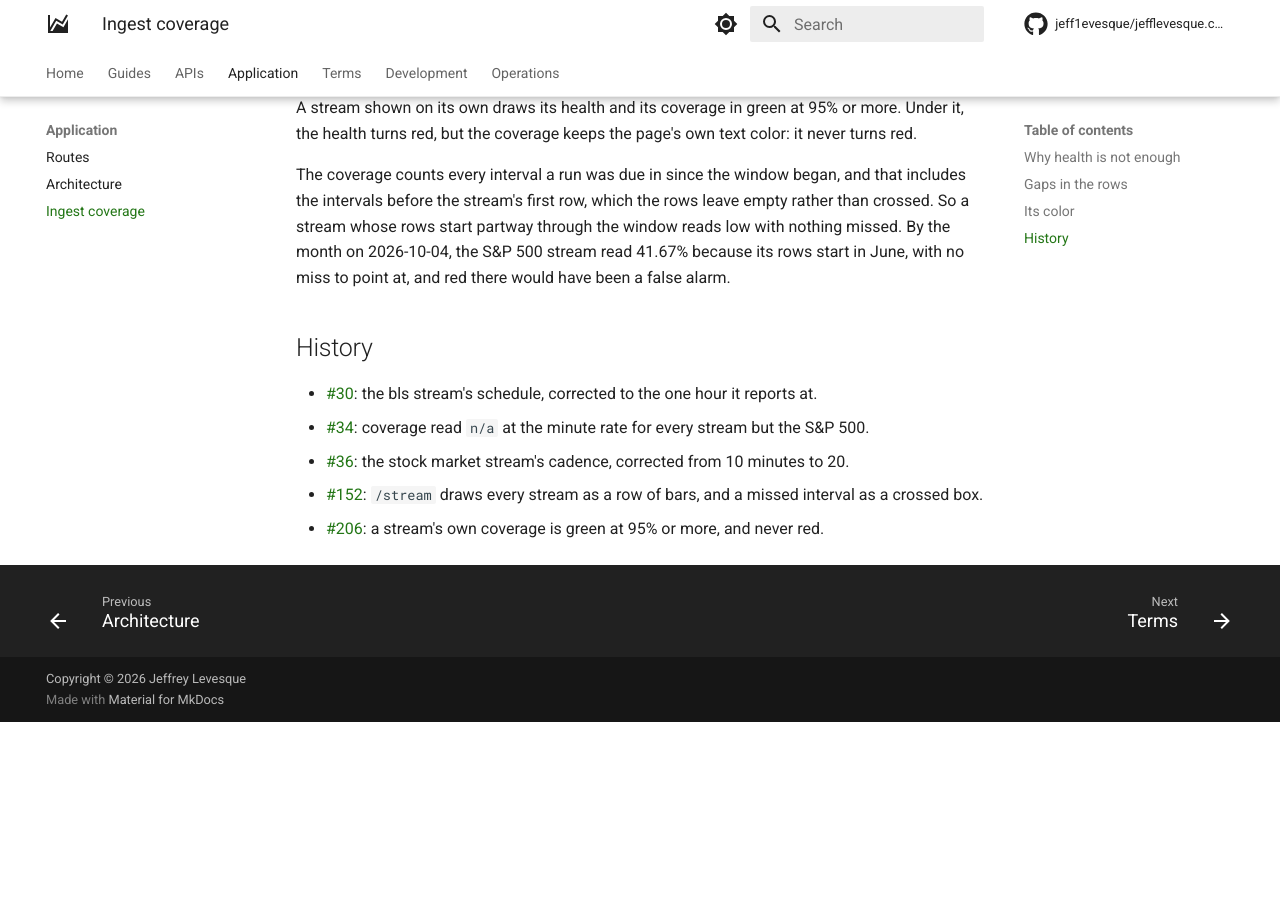
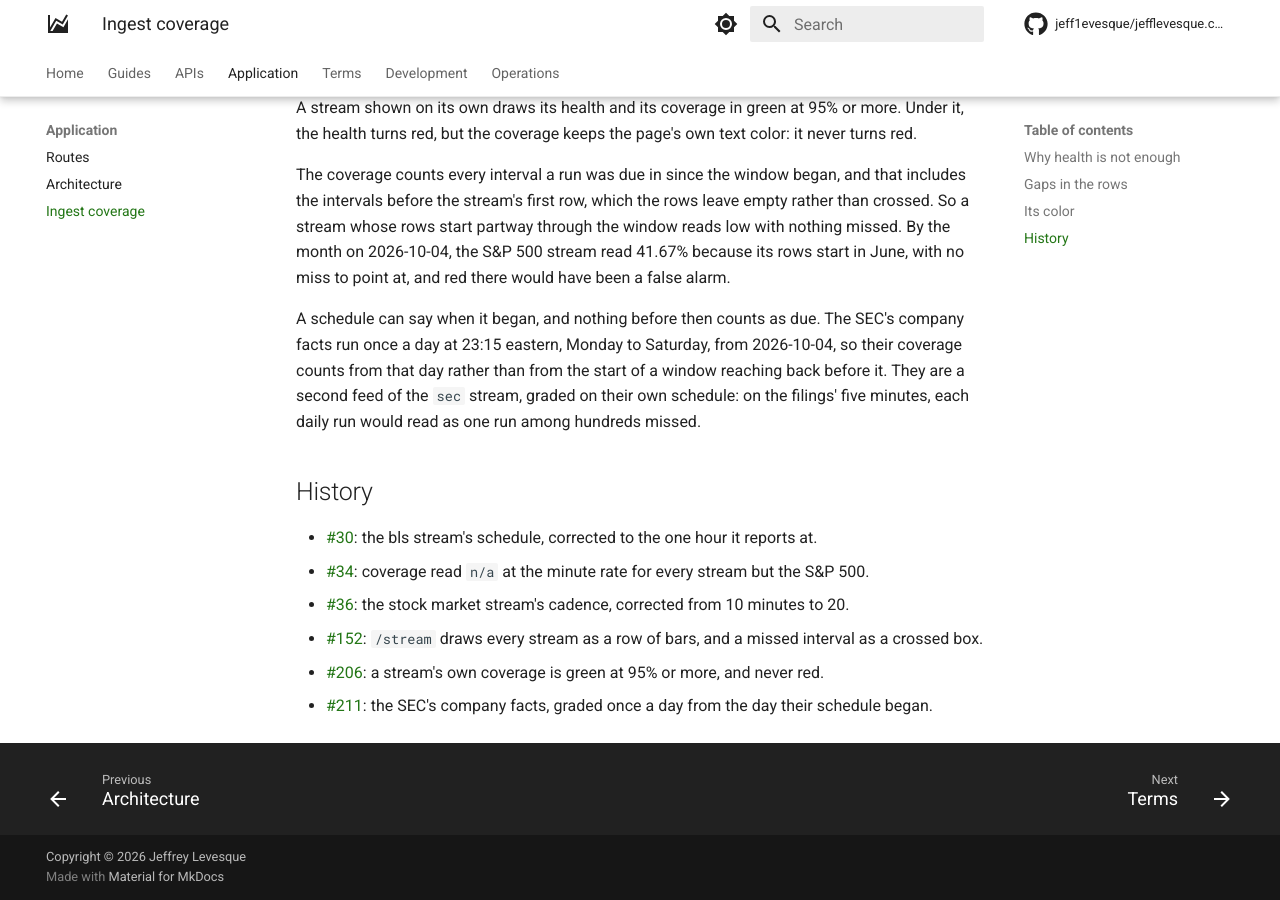
Before and after one commit to jeff1evesque/jefflevesque.com, an MkDocs documentation site: the page built from documentation/application/ingest-coverage.md, in a window 1280 px wide and 900 px high, scrolled down 1329 px. Built offline with MkDocs 1.6.1 and Material for MkDocs 9.7.7, drawn with Linux system fonts in a browser that asks for light colours; comment, search, counter and statistics services are not loaded; before the commit the page ends 2051 px from its top, so only the background shows below that.

Commit message:
#211: ingest-coverage.md, a schedule's start, and the company facts'

```diff
--- a/documentation/application/ingest-coverage.md
+++ b/documentation/application/ingest-coverage.md
@@ -64,6 +64,13 @@ reads low with nothing missed. By the month on 2026-10-04, the S&P 500 stream re
 41.67% because its rows start in June, with no miss to point at, and red there would
 have been a false alarm.
 
+A schedule can say when it began, and nothing before then counts as due. The SEC's
+company facts run once a day at 23:15 eastern, Monday to Saturday, from 2026-10-04, so
+their coverage counts from that day rather than from the start of a window reaching
+back before it. They are a second feed of the `sec` stream, graded on their own
+schedule: on the filings' five minutes, each daily run would read as one run among
+hundreds missed.
+
 ## History
 
 - [#30](https://github.com/jeff1evesque/jefflevesque.com/issues/30): the bls stream's
@@ -76,3 +83,5 @@ have been a false alarm.
   every stream as a row of bars, and a missed interval as a crossed box.
 - [#206](https://github.com/jeff1evesque/jefflevesque.com/issues/206): a stream's own
   coverage is green at 95% or more, and never red.
+- [#211](https://github.com/jeff1evesque/jefflevesque.com/issues/211): the SEC's company
+  facts, graded once a day from the day their schedule began.
```
